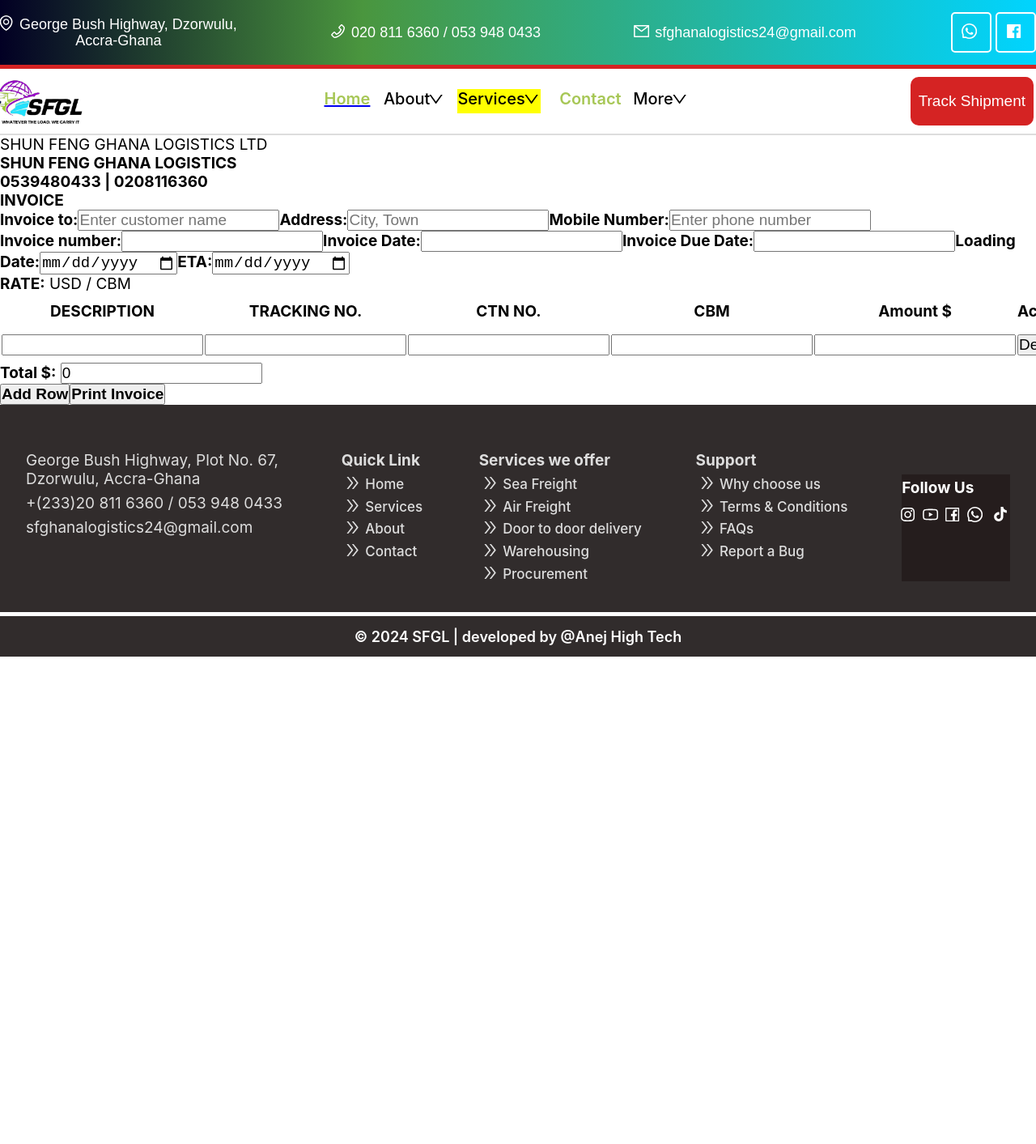
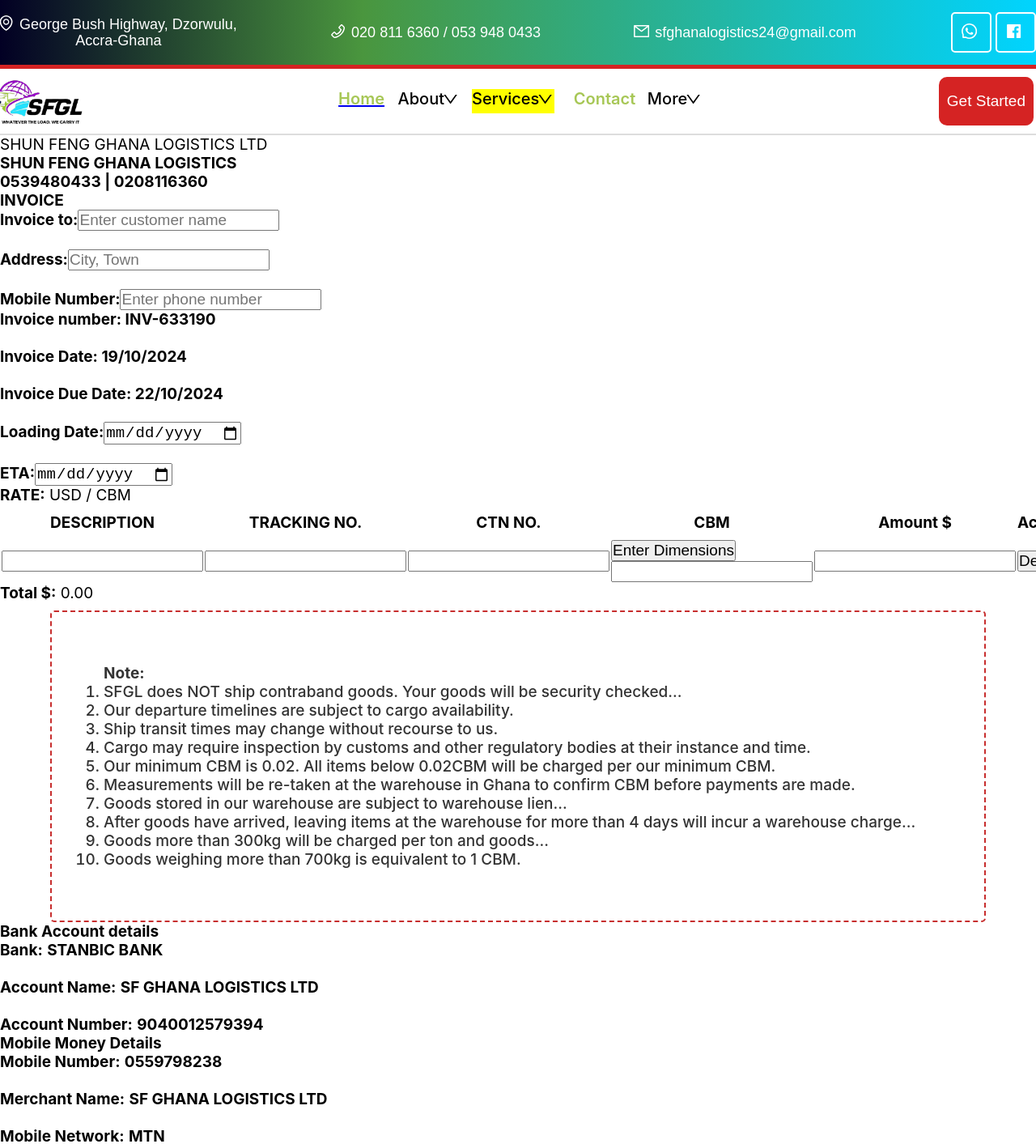
Before and after one commit to Akuafo-Patawah12/SGF-Logistics, a React (Create React App) app in the folder Client/: page /Invoice in a window 1280 px wide. Shown: the top 1413 px of the page at 81% size. Before the commit the page ends 811 px from the top, so only its background shows below. Built offline with nearby package versions, Linux system fonts and the light colour scheme.

Commit message:
update 17th

```diff
--- a/Client/src/App.js
+++ b/Client/src/App.js
@@ -3,7 +3,8 @@ import { Routes,Route } from "react-router-dom";
 import './App.css';
 import Layout from "./Layouts/Layout";
 import AdminDashboard from "./Pages/AdminDashbord";
-import Login from "./Components/Auth_foder/Login";
+
+import Authentication from "./Components/Authentication";
 
 
 
@@ -22,7 +23,7 @@ function App() {
                           <AdminDashboard />
                         }
                     />
-        <Route path="/Login"  element={<Login/>} />
+        <Route path="/Auth"  element={<Authentication/>} />
          <Route path="/*" element={<Layout />} />
       </Routes>
 
--- a/Client/src/Components/Auth_foder/Login.jsx
+++ b/Client/src/Components/Auth_foder/Login.jsx
@@ -107,7 +107,7 @@ const Login = () => {
       }
       };
   return (
-    <div className="container">
+
 
     <form  className="login-form" onSubmit={handleSubmit}>
     <h2>Login</h2>
@@ -156,10 +156,11 @@ const Login = () => {
 
    <div className=".form-group">
     <button type="submit" className="form_button"><span>Login</span> {loader && <span><ButtonLoader /></span>}</button>
+    <p>Don't have an account?</p>
     </div>
     {success && <p className="success-message">Login successful!</p>}
   </form>
-  </div>
+
   )
 }
 
--- a/Client/src/Components/Auth_foder/SignUp.jsx
+++ b/Client/src/Components/Auth_foder/SignUp.jsx
@@ -75,7 +75,7 @@ const SignUp = () => {
   };
 
   return (
-    <div className="container">
+
       <form className="signup-form" onSubmit={handleSubmit}>
         <h2>Sign Up</h2>
 
@@ -130,7 +130,7 @@ const SignUp = () => {
         <button type="submit" className="form_button">Sign Up</button>
         {success && <p className="success-message">Sign-up successful!</p>}
       </form>
-      </div>
+
 
   );
 };
--- a/Client/src/Components/Authentication.jsx
+++ b/Client/src/Components/Authentication.jsx
@@ -1,10 +1,11 @@
-import React,{useRef,useState} from 'react'
+import React,{useRef,useState,useEffect} from 'react'
 import "./Components.css"
-import { CloseOutlined } from '@ant-design/icons'
+
 import SignUp from './Auth_foder/SignUp'
 import Login from './Auth_foder/Login'
-const Authentication = ({authShow}) => {
-    const [showAuth,setShowAuth] =authShow
+import { ReactComponent as SvgIcon } from "../Icons/svgl_svg_format_2.svg"
+const Authentication = () => {
+
 
     const parentRef= useRef()
     const formRef1= useRef()
@@ -33,17 +34,29 @@ const Authentication = ({authShow}) => {
 
 
     }
+
+
+    const [windowHeight, setWindowHeight] = useState(window.innerHeight);
+    useEffect(() => {
+        const handleResize = () => {
+            setWindowHeight(window.innerHeight);
+        };
+
+        window.addEventListener("resize", handleResize);
+        return () => window.removeEventListener("resize", handleResize);
+    }, []);
   return (
     <div className='auth_container'>
         <div className="auth">
         <div className='auth_routes'>
+        <SvgIcon />
             <section>
-                <button onClick={()=> slider(0)} >Sign up</button>
-                <button onClick={()=> slider(1)}>Login</button>
+                <button onClick={()=> slider(0)} className="auth_link" >Sign up</button>
+                <button onClick={()=> slider(1)} className="auth_link">Login</button>
             </section>
-                <button onClick={()=>{setShowAuth(false)}}><CloseOutlined/></button>
+
         </div>
-     <section ref={parentRef} className='auth_slider'>
+     <section ref={parentRef} className='auth_slider' style={{ height: `${windowHeight}px` }}>
         <div  ref={formRef1} className='slide'>
             <SignUp />
         </div >
--- a/Client/src/Components/Header.jsx
+++ b/Client/src/Components/Header.jsx
@@ -73,7 +73,7 @@ const Header = ({setShowAuth,buttonDisplay,popDetails,setTrack}) => {
           </nav>
 
       <div style={{marginRight:"3px",display:"flex",alignItems:"center",gap:"4px"}}>
-      <button onClick={()=> setTrack(prev => !prev)} className="shipment_btn" style={{border:"none",background:"rgb(213, 35, 35)",borderRadius:"10px",paddingInline:"10px",color:"#fff",fontWeight:"500"}}>Track Shipment</button>
+      <Link to={"/Auth"}><button  className="shipment_btn" style={{border:"none",background:"rgb(213, 35, 35)",borderRadius:"10px",paddingInline:"10px",color:"#fff",fontWeight:"500"}}>Get Started</button></Link>
 
 
 
--- a/Client/src/Pages/Invoice.jsx
+++ b/Client/src/Pages/Invoice.jsx
@@ -1,35 +1,86 @@
-import React, { useState } from 'react';
+import React, { useState, useEffect } from "react";
 
 const Invoice = () => {
-  const [customerName, setCustomerName] = useState('');
-  const [customerAddress, setCustomerAddress] = useState('');
-  const [customerMobile, setCustomerMobile] = useState('');
-  const [invoiceNumber, setInvoiceNumber] = useState('');
-  const [invoiceDate, setInvoiceDate] = useState('');
-  const [invoiceDueDate, setInvoiceDueDate] = useState('');
-  const [loadingDate, setLoadingDate] = useState('');
-  const [eta, setEta] = useState('');
-  const [items, setItems] = useState([{ description: '', trackingNo: '', ctnNo: '', cbm: '', amount: '' }]);
-  const [grandTotal, setGrandTotal] = useState(0);
+    const [invoiceNumber, setInvoiceNumber] = useState("");
+    const [invoiceDate, setInvoiceDate] = useState("");
+    const [invoiceDueDate, setInvoiceDueDate] = useState("");
+    const [items, setItems] = useState([
+        { description: "", trackingNo: "", ctnNo: "", cbm: "", amount: "" }
+    ]);
 
-  const addItem = () => {
-    setItems([...items, { description: '', trackingNo: '', ctnNo: '', cbm: '', amount: '' }]);
+    // Generate a random invoice number
+    const generateInvoiceNumber = () => {
+        const invNumber = 'INV-' + Math.floor(100000 + Math.random() * 900000);
+        setInvoiceNumber(invNumber);
     };
 
-  const deleteItem = (index) => {
-    setItems(items.filter((_, i) => i !== index));
+    // Format the date to dd/mm/yyyy
+    const formatDateToDDMMYYYY = (date) => {
+        let dd = date.getDate();
+        let mm = date.getMonth() + 1; // Months are zero-based
+        const yyyy = date.getFullYear();
+
+        // Ensure two digits for day and month
+        if (dd < 10) dd = '0' + dd;
+        if (mm < 10) mm = '0' + mm;
+
+        return `${dd}/${mm}/${yyyy}`;
     };
 
-  const handleInputChange = (index, field, value) => {
+    // Set the current date as Invoice Date and format it
+    const setInvoice_date = () => {
+        const today = new Date();
+        setInvoiceDate(formatDateToDDMMYYYY(today));
+        setInvoiceDueDate(formatDateToDDMMYYYY(new Date(today.setDate(today.getDate() + 3))));
+    };
+
+    // Handle adding a new row
+    const addRow = () => {
+        setItems([
+            ...items,
+            { description: "", trackingNo: "", ctnNo: "", cbm: "", amount: "" }
+        ]);
+    };
+
+    // Handle deleting a row
+    const deleteRow = (index) => {
         const newItems = [...items];
-    newItems[index][field] = value;
+        newItems.splice(index, 1);
+        setItems(newItems);
+        calculateTotal(newItems);
+    };
+
+    // Calculate total amount
+    const calculateTotal = (updatedItems) => {
+        const total = updatedItems.reduce((acc, item) => acc + parseFloat(item.amount || 0), 0);
+        return total.toFixed(2);
+    };
+
+    // Handle input changes for item rows
+    const handleInputChange = (index, event) => {
+        const { name, value } = event.target;
+        const newItems = [...items];
+        newItems[index][name] = value;
+
+        if (name === "length" || name === "width" || name === "height") {
+            const length = parseFloat(newItems[index].length || 0);
+            const width = parseFloat(newItems[index].width || 0);
+            const height = parseFloat(newItems[index].height || 0);
+            const cbm = (length * width * height).toFixed(3);
+            newItems[index].cbm = cbm;
+
+            // Calculate amount (example rate: $230 per CBM)
+            newItems[index].amount = (cbm * 230).toFixed(2);
+        }
+
         setItems(newItems);
     };
 
-  const calculateTotal = () => {
-    const total = items.reduce((acc, item) => acc + parseFloat(item.amount || 0), 0);
-    setGrandTotal(total);
-  };
+    // Initialize on component mount
+    useEffect(() => {
+        generateInvoiceNumber();
+        setInvoice_date();
+    }, []);
 
     return (
         <div id="invoiceContent">
@@ -40,34 +91,27 @@ const Invoice = () => {
 
             <div className="invoice-header">
                 <div>
-          <label>
-            <b>Invoice to:</b>
-            <input type="text" value={customerName} onChange={(e) => setCustomerName(e.target.value)} placeholder="Enter customer name" required />
+                    <label><b>Invoice to:</b>
+                        <input type="text" placeholder="Enter customer name" required />
                     </label>
-          <label>
-            <b>Address:</b>
-            <input type="text" value={customerAddress} onChange={(e) => setCustomerAddress(e.target.value)} placeholder="City, Town" />
+                    <br /><br />
+                    <label><b>Address:</b>
+                        <input type="text" placeholder="City, Town" />
                     </label>
-          <label>
-            <b>Mobile Number:</b>
-            <input type="text" value={customerMobile} onChange={(e) => setCustomerMobile(e.target.value)} placeholder="Enter phone number" required />
+                    <br /><br />
+                    <label><b>Mobile Number:</b>
+                        <input type="text" placeholder="Enter phone number" required />
                     </label>
                 </div>
                 <div>
-          <strong>Invoice number:
-            <input type="text" value={invoiceNumber} onChange={(e) => setInvoiceNumber(e.target.value)} readOnly />
-          </strong>
-          <strong>Invoice Date:
-            <input type="text" value={invoiceDate} onChange={(e) => setInvoiceDate(e.target.value)} />
-          </strong>
-          <strong>Invoice Due Date:
-            <input type="text" value={invoiceDueDate} onChange={(e) => setInvoiceDueDate(e.target.value)} />
-          </strong>
+                    <strong>Invoice number: {invoiceNumber}</strong><br /><br />
+                    <strong>Invoice Date: {invoiceDate}</strong><br /><br />
+                    <strong>Invoice Due Date: {invoiceDueDate}</strong><br /><br />
                     <strong>Loading Date:
-            <input type="date" value={loadingDate} onChange={(e) => setLoadingDate(e.target.value)} />
-          </strong>
+                        <input type="date" />
+                    </strong><br /><br />
                     <strong>ETA:
-            <input type="date" value={eta} onChange={(e) => setEta(e.target.value)} />
+                        <input type="date" />
                     </strong>
                 </div>
             </div>
@@ -84,33 +128,64 @@ const Invoice = () => {
                         <th>CTN NO.</th>
                         <th>CBM</th>
                         <th>Amount $</th>
-            <th>Actions</th>
+                        <th>Action</th>
                     </tr>
                 </thead>
                 <tbody>
                     {items.map((item, index) => (
                         <tr key={index}>
-              <td><input type="text" value={item.description} onChange={(e) => handleInputChange(index, 'description', e.target.value)} /></td>
-              <td><input type="text" value={item.trackingNo} onChange={(e) => handleInputChange(index, 'trackingNo', e.target.value)} /></td>
-              <td><input type="text" value={item.ctnNo} onChange={(e) => handleInputChange(index, 'ctnNo', e.target.value)} /></td>
-              <td><input type="text" value={item.cbm} onChange={(e) => handleInputChange(index, 'cbm', e.target.value)} /></td>
-              <td><input type="text" value={item.amount} onChange={(e) => handleInputChange(index, 'amount', e.target.value)} /></td>
-              <td><button onClick={() => deleteItem(index)}>Delete</button></td>
+                            <td><input type="text" name="description" value={item.description} onChange={(e) => handleInputChange(index, e)} /></td>
+                            <td><input type="text" name="trackingNo" value={item.trackingNo} onChange={(e) => handleInputChange(index, e)} /></td>
+                            <td><input type="text" name="ctnNo" value={item.ctnNo} onChange={(e) => handleInputChange(index, e)} /></td>
+                            <td>
+                                <button type="button" onClick={() => handleInputChange(index, { target: { name: "length", value: item.length } })}>Enter Dimensions</button>
+                                <input type="text" name="cbm" value={item.cbm} onChange={(e) => handleInputChange(index, e)} />
+                            </td>
+                            <td><input type="text" name="amount" value={item.amount} onChange={(e) => handleInputChange(index, e)} /></td>
+                            <td><button className="delete-button" onClick={() => deleteRow(index)}>Delete</button></td>
                         </tr>
                     ))}
                 </tbody>
             </table>
 
             <div className="totals-container">
-        <p><strong>Total $:</strong> <input type="text" value={grandTotal} readOnly /></p>
+                <p><strong>Total $:</strong> {calculateTotal(items)}</p>
             </div>
 
-      {/* Additional information sections like Bank details, Notes, etc., go here */}
+            <div className="note">
+                <h3>Note:</h3>
+                <ol>
+                    <li>SFGL does NOT ship contraband goods. Your goods will be security checked...</li>
+                    <li>Our departure timelines are subject to cargo availability.</li>
+                    <li>Ship transit times may change without recourse to us.</li>
+                    <li>Cargo may require inspection by customs and other regulatory bodies at their instance and time.</li>
+                    <li>Our minimum CBM is 0.02. All items below 0.02CBM will be charged per our minimum CBM.</li>
+                    <li>Measurements will be re-taken at the warehouse in Ghana to confirm CBM before payments are made.</li>
+                    <li>Goods stored in our warehouse are subject to warehouse lien...</li>
+                    <li>After goods have arrived, leaving items at the warehouse for more than 4 days will incur a warehouse charge...</li>
+                    <li>Goods more than 300kg will be charged per ton and goods...</li>
+                    <li>Goods weighing more than 700kg is equivalent to 1 CBM.</li>
+                </ol>
+            </div>
+
+            <div className="bank-details">
+                <h3>Bank Account details</h3>
+                <strong>Bank:</strong> <b>STANBIC BANK</b><br /><br />
+                <strong>Account Name:</strong> <b>SF GHANA LOGISTICS LTD</b><br /><br />
+                <strong>Account Number:</strong> <b>9040012579394</b>
+            </div>
+
+            <div className="mobile-money">
+                <h3>Mobile Money Details</h3>
+                <strong>Mobile Number:</strong> <b>0559798238</b><br /><br />
+                <strong>Merchant Name:</strong> <b>SF GHANA LOGISTICS LTD</b><br /><br />
+                <strong>Mobile Network:</strong> <b>MTN</b>
+            </div>
 
             <div className="button-container">
-        <button onClick={addItem}><b>Add Row</b></button>
-        <button onClick={() => window.print()}><b>Print Invoice</b></button>
-        {/* Add other button actions as needed */}
+                <button onClick={addRow}><b>Add Row</b></button><br />
+                <button onClick={() => window.print()}><b>Print Invoice</b></button><br />
+                <button onClick={() => localStorage.setItem('totalAmount', calculateTotal(items))}><b>Pay Here</b></button><br />
             </div>
         </div>
     );
```
Also changed, not shown: Client/src/Components/Auth_foder/Auth.css (+22 -13 lines), Client/src/Components/Components.css (+23 -16 lines). Lines whose indentation alone changed are shown as unchanged.
